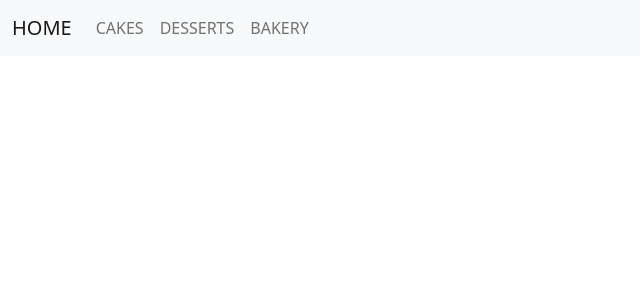
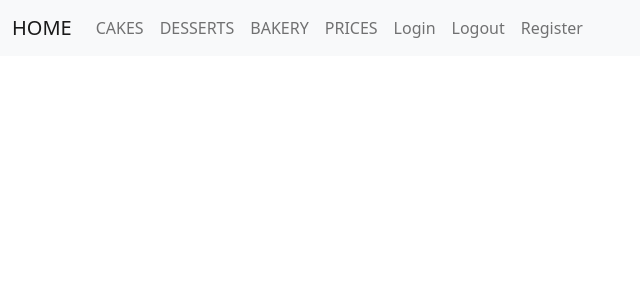
Before and after one commit to Alejandrojlealr/ProyectoFinalCoder, a Django app: page / in a window 1280 px wide. Shown: the top 300 px of the page, without its empty margins (0-640 px from the left). Run offline with Django 3.2, Linux system fonts and the light colour scheme.

Commit message:
Se agrega login, logout, registro y decordores

```diff
--- a/AppPfinalcoder/templates/AppPfinalcoder/home.html
+++ b/AppPfinalcoder/templates/AppPfinalcoder/home.html
@@ -29,11 +29,18 @@
         <a class="nav-link" href={% url 'Cakes' %}>CAKES</a>
         <a class="nav-link" href={% url 'Desserts' %}>DESSERTS</a>
         <a class="nav-link" href={% url 'Bakery' %}>BAKERY</a>
+        <a class="nav-link" href={% url 'Prices' %}>PRICES</a>
+        <a class="nav-link" href={% url 'Login' %}>Login</a>
+        <a class="nav-link" href={% url 'Logout' %}>Logout</a>
+        <a class="nav-link" href={% url 'Register' %}>Register</a>
       </div>
     </div>
   </div>
 </nav>
 
+    {% if message_register %}
+      <h3>{{message}}</h3>
+    {% endif %}
 
     {% block body %}
 
--- a/AppPfinalcoder/urls.py
+++ b/AppPfinalcoder/urls.py
@@ -1,6 +1,7 @@
 from django.urls.conf import path
 #import views
-from .views import home, cakes, desserts, bakery, create_cake, create_desserts, create_bakery
+from .views import home, cakes, desserts, bakery, create_cake, create_desserts, create_bakery, login_request, prices, register_request
+from django.contrib.auth.views import LogoutView
 
 urlpatterns = [
     #path('', views.home, name='home')
@@ -10,5 +11,9 @@ urlpatterns = [
     path('deserts/', desserts, name='Desserts'),
     path('desserts/create', create_desserts, name='Create_desserts' ),
     path('bakery/', bakery, name='Bakery'),
-    path('bakery/create', create_bakery, name='Create_bakery' )
+    path('bakery/create', create_bakery, name='Create_bakery' ),
+    path('login/', login_request, name='Login'),
+    path('register/', register_request, name='Register'),
+    path('logout', LogoutView.as_view(template_name='AppPfinalcoder/logout.html'), name='Logout'),
+    path('prices', prices, name='Prices'),
 ]
--- a/AppPfinalcoder/views.py
+++ b/AppPfinalcoder/views.py
@@ -5,6 +5,13 @@ from django.shortcuts import redirect, render
 from AppPfinalcoder.forms import CakesForm
 from .models import Bakery, Cakes, Dessert
 from .forms import CakesForm, DessertForm, BakeryForms
+
+#login
+from django.contrib.auth.forms import AuthenticationForm, UserCreationForm
+from django.contrib.auth import login, authenticate
+
+from django.contrib.auth.decorators import login_required
+
 
 # Create your views here.
 
@@ -112,3 +119,52 @@ def create_bakery(request):
 
     form = BakeryForms()
     return render(request, 'AppPfinalcoder/form_bakery.html', {'form': form})
+#__________________________________________________________________________________________
+#View login
+def login_request(request):
+
+    if request.method == 'POST':
+        form = AuthenticationForm(request, data=request.POST)
+
+        if form.is_valid():
+            username=form.cleaned_data.get('username')
+            password=form.cleaned_data['password']
+            user = authenticate(username=username, password=password)
+
+            if user is not None:
+                login(request, user)
+                return render(request, 'AppPfinalcoder/home.html', { 'message_register': True, 'message': f'Welcome to CAKES&BAKES {username}'})
+            else:
+                return render(request, 'AppPfinalcoder/login.html', {'form':form, 'message': 'User or password wrong', 'error': True})
+
+        else:
+           return render(request, 'AppPfinalcoder/login.html', {'form':form, 'message': 'Format wrong', 'error': True})
+
+
+    form = AuthenticationForm()
+
+    return render(request, 'AppPfinalcoder/login.html', {'form':form, 'message': '', 'error': False})
+
+#_______________________________________________________________________________________________________________________________
+#Register customer
+def register_request(request):
+
+    if request.method == 'POST':
+        form = UserCreationForm(request.POST)
+
+        if form.is_valid():
+            username=form.cleaned_data.get('username')
+
+            form.save()
+
+            return render(request, 'AppPfinalcoder/home.html', { 'message_register': True, 'message': f' User {username} created'})
+
+    form = UserCreationForm()
+
+    return render(request, 'AppPfinalcoder/register.html', {'form':form, 'message': '', 'error': False})
+
+#________________________________________________________________________________________________________________
+#PRICES
+@login_required
+def prices(request):
+    return render(request, 'AppPfinalcoder/prices.html',{})
```
Also changed, not shown: AppPfinalcoder/templates/AppPfinalcoder/login.html (added, +34 -0 lines), AppPfinalcoder/templates/AppPfinalcoder/logout.html (added, +9 -0 lines), AppPfinalcoder/templates/AppPfinalcoder/prices.html (added, +21 -0 lines), AppPfinalcoder/templates/AppPfinalcoder/register.html (added, +26 -0 lines).
